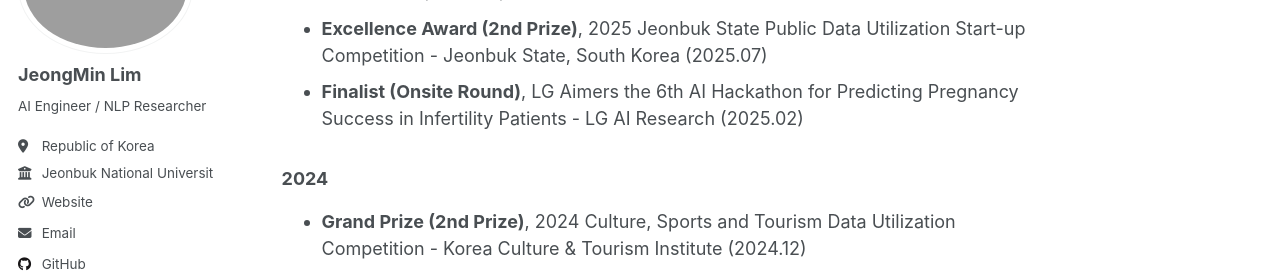
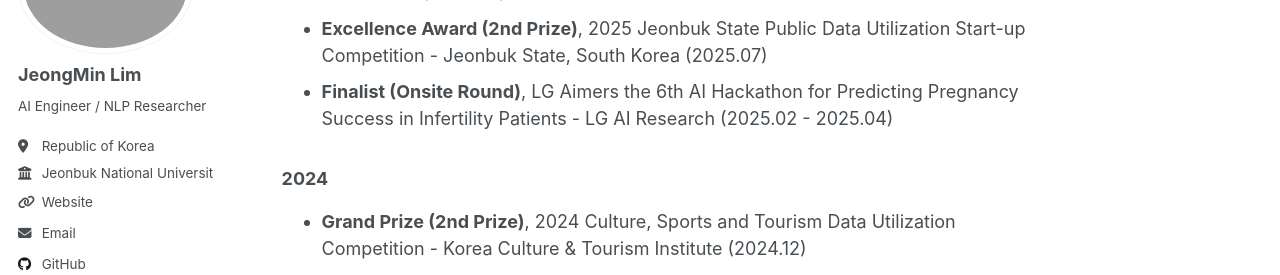
Before and after one commit to JeongMinIsBest/JeongMinIsBest.github.io, a Jekyll site: the page built from _pages/activities.md, in a window 1280 px wide and 900 px high, scrolled down 470 px. Shown: the part 179-454 px from the top of the window. Built offline with Jekyll 4.4.1, drawn with Linux system fonts in a browser that asks for light colours; a script that is not in the unit is left out.

Commit message:
Update activities.md

```diff
--- a/_pages/activities.md
+++ b/_pages/activities.md
@@ -19,7 +19,7 @@ author_profile: true
 ### 2025
 - **National Finalist & Awardee**, 2025 FIN:NECT Challenge - Fintech Center Korea, KakaoBank (2025.08)
 - **Excellence Award (2nd Prize)**, 2025 Jeonbuk State Public Data Utilization Start-up Competition - Jeonbuk State, South Korea (2025.07)
-- **Finalist (Onsite Round)**, LG Aimers the 6th AI Hackathon for Predicting Pregnancy Success in Infertility Patients - LG AI Research (2025.02)
+- **Finalist (Onsite Round)**, LG Aimers the 6th AI Hackathon for Predicting Pregnancy Success in Infertility Patients - LG AI Research (2025.02 - 2025.04)
 <br/>
 
 ### 2024
```
